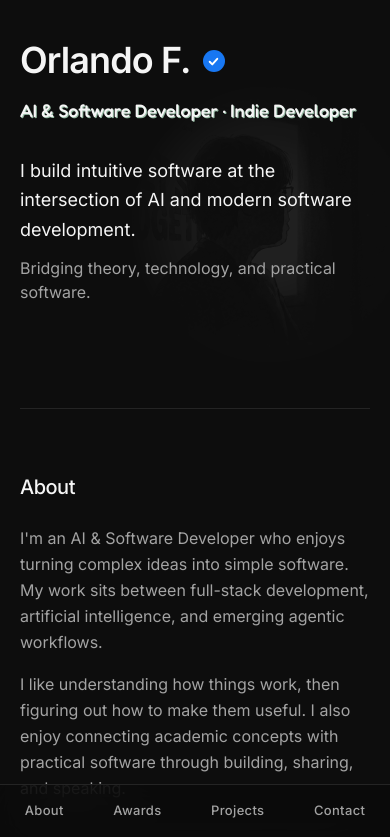
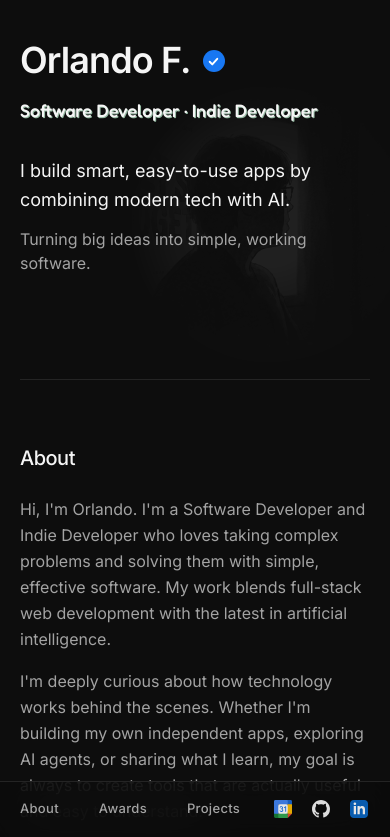
Before and after one commit to orlandojr23/my_portfolio, a Next.js app: page / in a window 390 px wide. Shown: the top 837 px of the page. Built offline with nearby package versions, Linux system fonts and the light colour scheme.

Commit message:
refine: simplify MobilePillNav and update copy
- MobilePillNav: remove slide-up sheet/motion, show inline social icons (Calendar/GitHub/LinkedIn)
- Update hero/role/about/BinGo descriptions to cleaner, simpler wording
- README: concise intro

```diff
--- a/components/MobilePillNav.tsx
+++ b/components/MobilePillNav.tsx
@@ -1,13 +1,12 @@
 "use client";
 
 import { useState, useEffect } from "react";
-import { motion, AnimatePresence } from "motion/react";
+
 import { User, FolderGit2, Award, MessageCircle, X } from "lucide-react";
 import { navLinks, profile } from "@/data/portfolio";
 import { GithubIcon, LinkedinIcon, GoogleCalendarIcon } from "./Icons";
 
 export default function MobilePillNav() {
-  const [isSheetOpen, setIsSheetOpen] = useState(false);
   const [activeHash, setActiveHash] = useState("");
 
   // Track active section for highlight
@@ -29,18 +28,11 @@ export default function MobilePillNav() {
 
     window.addEventListener("scroll", handleScroll, { passive: true });
     handleScroll();
-    // Prevent scrolling body when sheet is open
-    if (isSheetOpen) {
-      document.body.style.overflow = "hidden";
-    } else {
-      document.body.style.overflow = "";
-    }
 
     return () => {
       window.removeEventListener("scroll", handleScroll);
-      document.body.style.overflow = "";
     };
-  }, [isSheetOpen]);
+  }, []);
 
   const getIcon = (label: string) => {
     switch (label.toLowerCase()) {
@@ -73,83 +65,37 @@ export default function MobilePillNav() {
           );
         })}
 
-        {/* Contact Tab */}
-        <button
-          type="button"
-          onClick={() => setIsSheetOpen(true)}
-          className={`flex items-center justify-center px-4 py-2 transition-colors active:scale-95 touch-manipulation ${
-            isSheetOpen ? "text-[var(--foreground)]" : "text-[var(--muted)] hover:text-[var(--foreground)]"
-          }`}
-        >
-          <span className="text-[13px] font-medium tracking-wide">Contact</span>
-        </button>
-      </nav>
-
-      {/* Slide-up Sheet */}
-      <AnimatePresence>
-        {isSheetOpen && (
-          <>
-            {/* Backdrop */}
-            <motion.div
-              initial={{ opacity: 0 }}
-              animate={{ opacity: 1 }}
-              exit={{ opacity: 0 }}
-              transition={{ duration: 0.2 }}
-              className="fixed inset-0 z-50 bg-black/60 backdrop-blur-sm sm:hidden"
-              onClick={() => setIsSheetOpen(false)}
-              aria-hidden="true"
-            />
-
-            {/* Sheet */}
-            <motion.div
-              initial={{ y: "100%" }}
-              animate={{ y: 0 }}
-              exit={{ y: "100%" }}
-              transition={{ type: "spring", damping: 25, stiffness: 200 }}
-              className="fixed bottom-0 left-0 right-0 z-50 flex flex-col rounded-t-[2rem] bg-[#121212] border-t border-[var(--border)] px-4 pt-3 pb-8 shadow-2xl sm:hidden"
-              style={{ paddingBottom: "max(2rem, env(safe-area-inset-bottom))" }}
-            >
-              {/* Drag Handle */}
-              <div className="mx-auto mb-6 h-1.5 w-12 rounded-full bg-[#2a2a2a]" />
-
-              <div className="flex flex-col gap-1">
+        {/* Social & Contact Links */}
+        <div className="flex items-center pr-2">
           <a
             href="https://calendar.google.com/calendar/r/eventedit?add=orlandojuniorfornolles@gmail.com"
             target="_blank"
             rel="noopener noreferrer"
-                  onClick={() => setIsSheetOpen(false)}
-                  className="flex w-full items-center gap-4 rounded-xl px-4 py-3.5 text-[15px] font-medium text-[var(--foreground)] transition-colors active:bg-[#1a1a1a]"
+            className="flex items-center justify-center p-2.5 text-[var(--muted)] hover:text-[var(--foreground)] transition-colors active:scale-95 touch-manipulation"
+            aria-label="Meet me"
           >
-                  <GoogleCalendarIcon className="h-5 w-5 opacity-90" aria-hidden="true" />
-                  <span>Meet me</span>
+            <GoogleCalendarIcon className="h-[18px] w-[18px] opacity-90" aria-hidden="true" />
           </a>
-
           <a
             href={profile.github}
             target="_blank"
             rel="noopener noreferrer"
-                  onClick={() => setIsSheetOpen(false)}
-                  className="flex w-full items-center gap-4 rounded-xl px-4 py-3.5 text-[15px] font-medium text-[var(--foreground)] transition-colors active:bg-[#1a1a1a]"
+            className="flex items-center justify-center p-2.5 text-[var(--foreground)] hover:opacity-80 transition-opacity active:scale-95 touch-manipulation"
+            aria-label="GitHub"
           >
-                  <GithubIcon className="h-5 w-5 opacity-90" aria-hidden="true" />
-                  <span>GitHub</span>
+            <GithubIcon className="h-[18px] w-[18px] opacity-90" aria-hidden="true" />
           </a>
-
           <a
             href={profile.linkedin}
             target="_blank"
             rel="noopener noreferrer"
-                  onClick={() => setIsSheetOpen(false)}
-                  className="flex w-full items-center gap-4 rounded-xl px-4 py-3.5 text-[15px] font-medium text-[var(--foreground)] transition-colors active:bg-[#1a1a1a]"
+            className="flex items-center justify-center p-2.5 text-[var(--muted)] hover:text-[var(--foreground)] transition-colors active:scale-95 touch-manipulation"
+            aria-label="LinkedIn"
           >
-                  <LinkedinIcon className="h-5 w-5 opacity-90" aria-hidden="true" />
-                  <span>LinkedIn</span>
+            <LinkedinIcon className="h-[18px] w-[18px] opacity-90" aria-hidden="true" />
           </a>
         </div>
-            </motion.div>
-          </>
-        )}
-      </AnimatePresence>
+      </nav>
     </>
   );
 }
--- a/data/portfolio.ts
+++ b/data/portfolio.ts
@@ -24,10 +24,10 @@ import { FaNetworkWired, FaRobot, FaBrain, FaCubes, FaTools, FaGhost, FaCode } f
 import { VscVscode } from "react-icons/vsc";
 export const profile = {
   name: "Orlando Junior Fornolles",
-  role: "AI & Software Developer · Indie Developer",
-  statement: "I build intuitive software at the intersection of AI and modern software development.",
-  subStatement: "Bridging theory, technology, and practical software.",
-  philosophy: "Build powerful things. Keep them simple.",
+  role: "Software Developer · Indie Developer",
+  statement: "I build smart, easy-to-use apps by combining modern tech with AI.",
+  subStatement: "Turning big ideas into simple, working software.",
+  philosophy: "Build things that matter. Keep them simple.",
   location: "",
   statusLabel: "Currently exploring",
   statusValue: "Agentic AI",
@@ -45,8 +45,8 @@ export const navLinks = [
 export const about = {
   heading: "About",
   paragraphs: [
-    "I'm an AI & Software Developer who enjoys turning complex ideas into simple software. My work sits between full-stack development, artificial intelligence, and emerging agentic workflows.",
-    "I like understanding how things work, then figuring out how to make them useful. I also enjoy connecting academic concepts with practical software through building, sharing, and speaking.",
+    "Hi, I'm Orlando. I'm a Software Developer and Indie Developer who loves taking complex problems and solving them with simple, effective software. My work blends full-stack web development with the latest in artificial intelligence.",
+    "I'm deeply curious about how technology works behind the scenes. Whether I'm building my own independent apps, exploring AI agents, or sharing what I learn, my goal is always to create tools that are actually useful and easy to understand.",
   ],
   labels: ["AI", "Software Engineering", "Full-Stack", "Agentic AI", "Developer Tools"],
 };
@@ -108,7 +108,7 @@ export const projects: Project[] = [
   {
     name: "Bin'Go",
     description:
-      "A smart waste collection management system designed to streamline community waste disposal. It provides dedicated interfaces for residents to report waste, drivers to navigate collection routes, and administrators to oversee fleet dispatching and community notifications.",
+      "A smart waste collection app that makes community disposal easy. Residents can quickly report waste, drivers get clear routes, and admins can easily manage the fleet and send community updates.",
     stack: "Next.js · Supabase · Tailwind CSS · React Leaflet",
     github: "https://github.com/orlandojr23/bingo_website",
     live: "https://simplybingo.vercel.app",
@@ -116,8 +116,8 @@ export const projects: Project[] = [
 ];
 
 export const site = {
-  title: "Orlando F. | AI & Software Developer",
+  title: "Orlando F. | Software Developer",
   description:
-    "Orlando Junior Fornolles is an AI & Software Developer and indie developer building intuitive software at the intersection of AI and modern software development.",
+    "Orlando Junior Fornolles is a Software Developer and Indie Developer building smart, easy-to-use apps by combining modern tech with AI.",
   url: "https://orlandojuniorfornolles.vercel.app",
 };
```
Also changed, not shown: 1 other file (tests, documents, lock files or other folders). Lines whose indentation alone changed are shown as unchanged.
